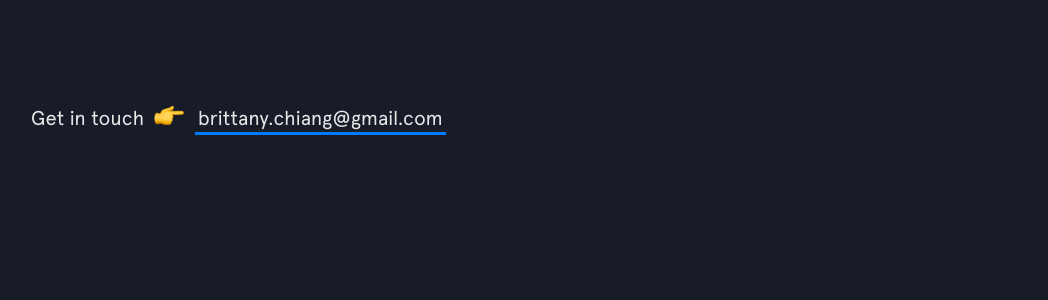
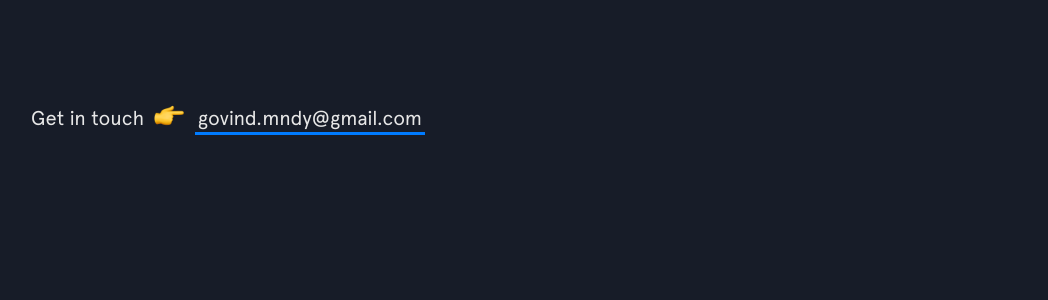
Before and after one commit to gov466/gov466.github.io, a Jekyll site: the page built from index.html, in a window 1280 px wide and 900 px high, scrolled down 444 px. Shown: the part 154-454 px from the top of the window, without its empty margins (69-1117 px from the left). Built offline with Jekyll 4.4.1, drawn with Linux system fonts in a browser that asks for light colours; nearby versions of some CDN libraries.

Commit message:
Update intro.html

```diff
--- a/_includes/intro.html
+++ b/_includes/intro.html
@@ -12,7 +12,7 @@
     <span>Get in touch </span>
     <span class="emoji pointer"></span>
     <span>
-      <a href="mailto:brittany.chiang@gmail.com" target="_blank" class="highlight-link">brittany.chiang@gmail.com</a>
+      <a href="mailto:brittany.chiang@gmail.com" target="_blank" class="highlight-link">govind.mndy@gmail.com</a>
     </span>
   </h3>
 </header>
```
